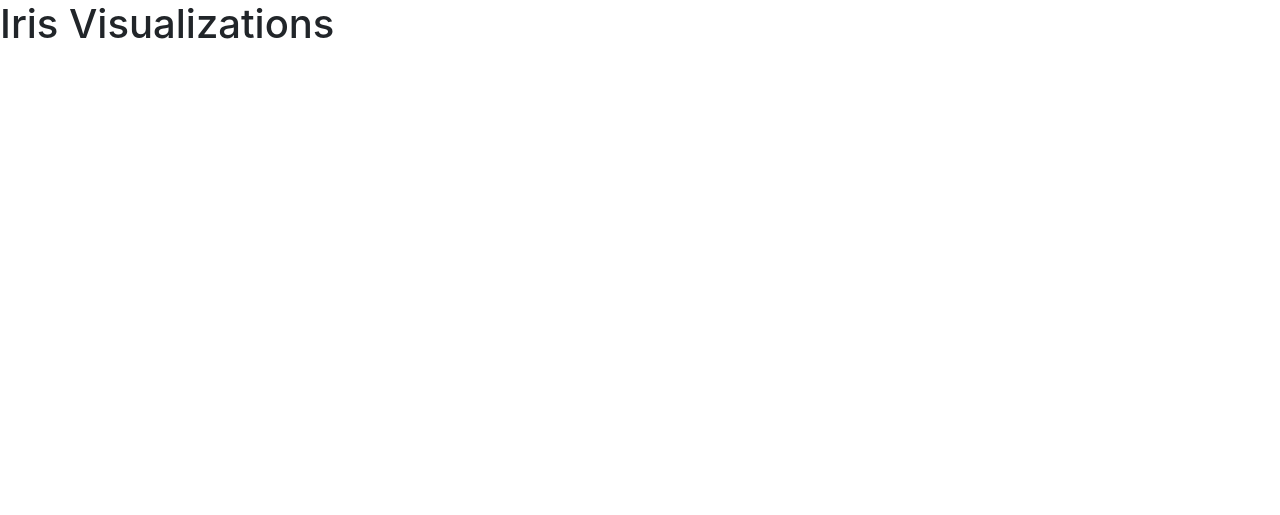
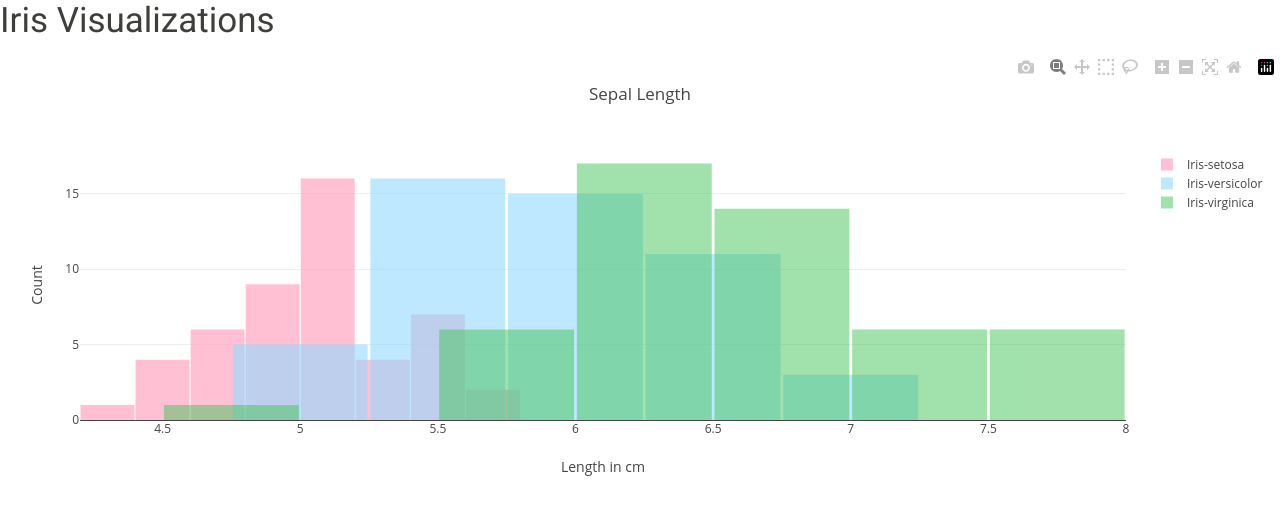
Before and after one commit to gretelup/fullstack-iris, a Flask app: page / in a window 1280 px wide. Shown: the top 515 px of the page. Run offline with Flask 2, Linux system fonts and the light colour scheme; data comes from the database, SQL or seed files in the repository; some libraries are stand-ins or nearby versions.

Commit message:
Add plotly histogram for sepal-length

```diff
--- a/static/js/visuals.js
+++ b/static/js/visuals.js
@@ -0,0 +1,51 @@
+d3.json("/sepal-length").then((data) => {
+    console.log(data);
+
+    var setosa = data["Iris-setosa"];
+    var versicolor = data["Iris-versicolor"];
+    var virginica = data["Iris-virginica"];
+    console.log(setosa);
+    console.log(versicolor);
+    console.log(virginica);
+
+     var trace1 = {
+        x: setosa,
+        type: "histogram",
+        opacity: 0.7,
+        marker: {
+            color: '#ffa6c1',
+        },
+        name: "Iris-setosa"
+    };
+    var trace2 = {
+        x: versicolor,
+        type: "histogram",
+        opacity: 0.6,
+        marker: {
+            color: '#92daff',
+        },
+        name: "Iris-versicolor"
+    };
+
+    var trace3 = {
+        x: virginica,
+        type: "histogram",
+        opacity: 0.5,
+        marker: {
+            color: '#46c45a',
+        },
+        name: "Iris-virginica"
+    };
+
+    var data = [trace1, trace2, trace3];
+    var layout = {
+        bargap: 0.01,
+        bargroupgap: 0.01,
+        barmode: "overlay",
+        title: "Sepal Length",
+        xaxis: {title: "Length in cm"},
+        yaxis: {title: "Count"}
+      };
+
+    Plotly.newPlot('hist', data, layout);
+});
--- a/templates/index.html
+++ b/templates/index.html
@@ -6,19 +6,23 @@
     <meta name="viewport" content="width=device-width, initial-scale=1, shrink-to-fit=no">
 
     <!-- Bootstrap CSS -->
-    <link rel="stylesheet" href="../static/bootstrap.min.css">
+    <link rel="stylesheet" href="../static/css/bootstrap.min.css">
 
     <title>Iris Visualizations</title>
   </head>
   <body>
     <h1>Iris Visualizations</h1>
 
+    <div id = "hist"></div>
+
 
 
     <!-- Bootstrap JavaScript -->
     <script src="https://code.jquery.com/jquery-3.5.1.slim.min.js" integrity="sha384-DfXdz2htPH0lsSSs5nCTpuj/zy4C+OGpamoFVy38MVBnE+IbbVYUew+OrCXaRkfj" crossorigin="anonymous"></script>
     <script src="https://cdn.jsdelivr.net/npm/bootstrap@4.5.3/dist/js/bootstrap.bundle.min.js" integrity="sha384-ho+j7jyWK8fNQe+A12Hb8AhRq26LrZ/JpcUGGOn+Y7RsweNrtN/tE3MoK7ZeZDyx" crossorigin="anonymous"></script>
-
-
+    <!-- Visualization JavaScript -->
+    <script src="https://d3js.org/d3.v6.min.js"></script>
+    <script src="https://cdn.plot.ly/plotly-latest.min.js"></script>
+    <script src="../static/js/visuals.js"></script>
   </body>
 </html>
```
